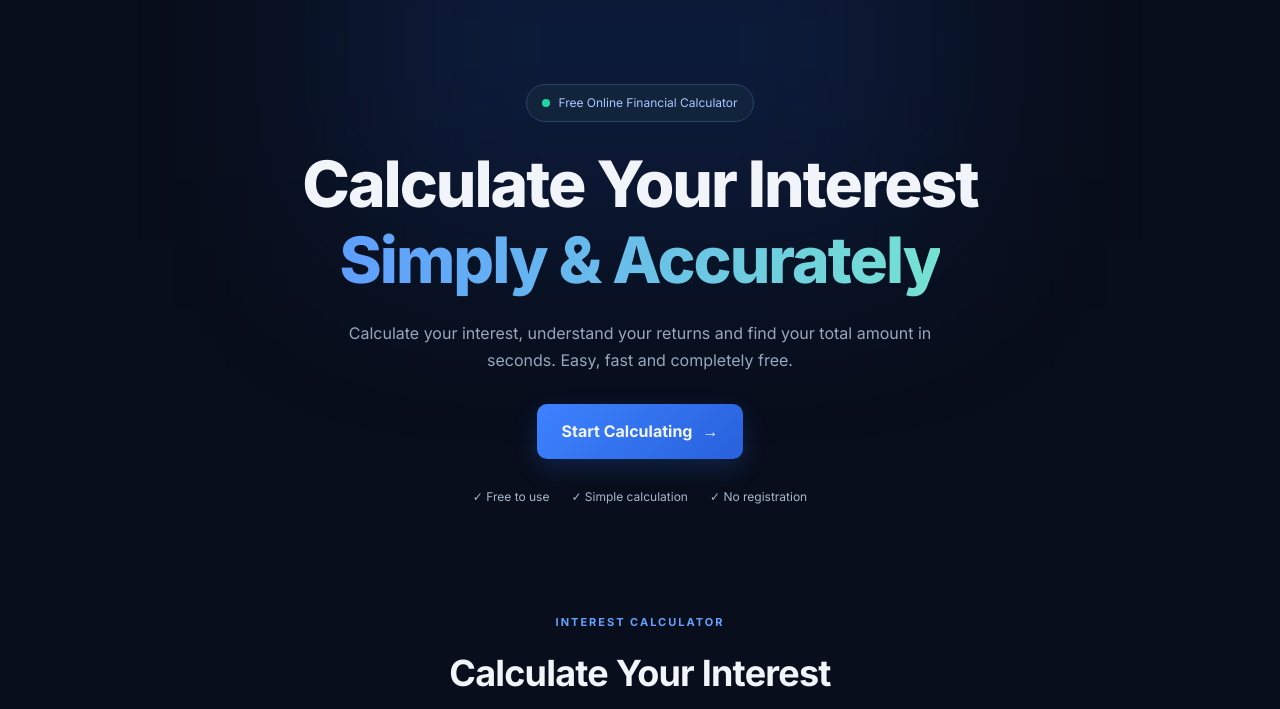
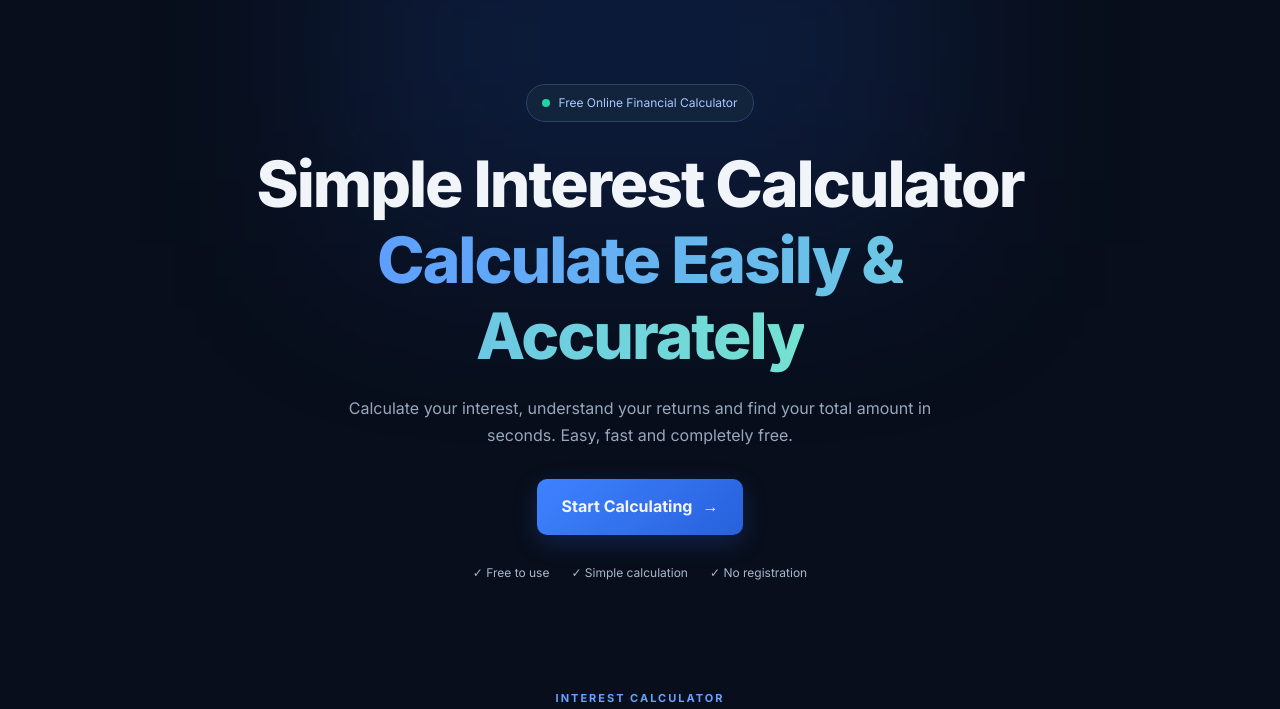
Before and after one commit to ManishKumar18k/Interest-Calculator, a plain HTML site: page index.html in a window 1280 px wide. Shown: the part 77-786 px from the top of the page. Drawn offline with Linux system fonts and the light colour scheme.

Commit message:
Update index.html

```diff
--- a/index.html
+++ b/index.html
@@ -78,9 +78,9 @@
                 Free Online Financial Calculator
             </div>
 
-            <h1>Calculate Your Interest<br>
-                <span class="gradient-text">Simply & Accurately</span>
-            </h1>
+            <h1>Simple Interest Calculator<br>
+    <span class="gradient-text">Calculate Easily & Accurately</span>
+</h1>
 
             <p>
                 Calculate your interest, understand your returns and find your
```
